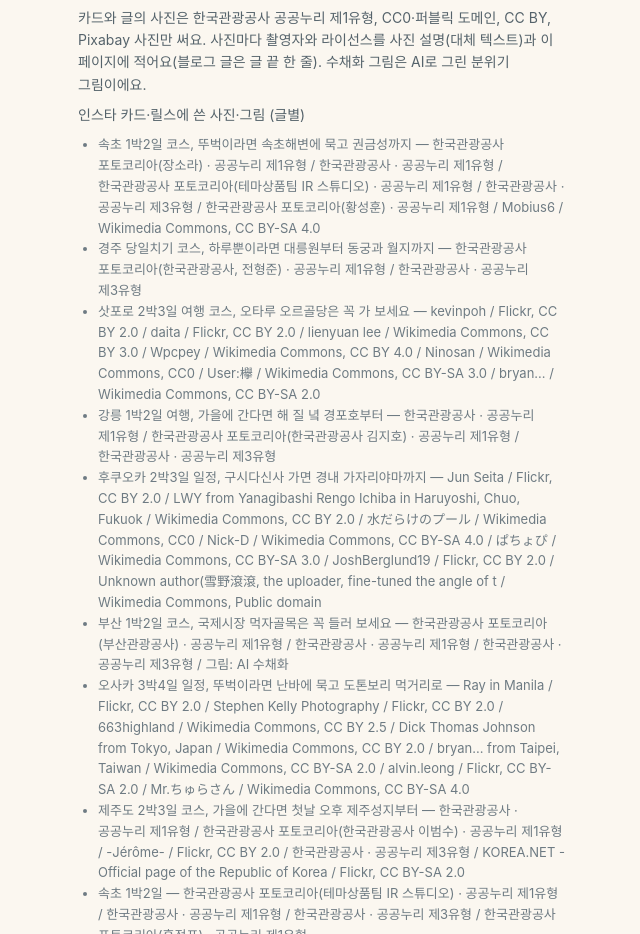
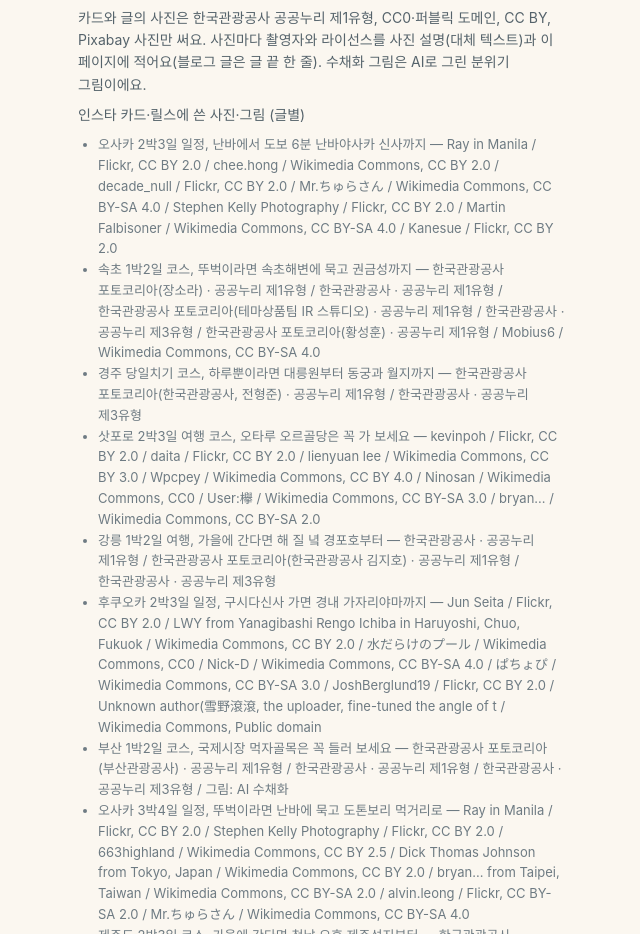
Before and after one commit to meleerosa/powerjtrip, a plain HTML site: page index.html in a window 1280 px wide. Shown: the part 2262-3196 px from the top of the page, without its empty margins (318-958 px from the left). Drawn offline with Linux system fonts and the light colour scheme.

Commit message:
travel hub index.html

```diff
--- a/index.html
+++ b/index.html
@@ -121,6 +121,7 @@ footer p{margin:3px 0}
 <p class="note">카드와 글의 사진은 한국관광공사 공공누리 제1유형, CC0·퍼블릭 도메인, CC BY, Pixabay 사진만 써요. 사진마다 촬영자와 라이선스를 사진 설명(대체 텍스트)과 이 페이지에 적어요(블로그 글은 글 끝 한 줄). 수채화 그림은 AI로 그린 분위기 그림이에요.</p>
 <p class="note">인스타 카드·릴스에 쓴 사진·그림 (글별)</p>
 <ul class="credits">
+<li>오사카 2박3일 일정, 난바에서 도보 6분 난바야사카 신사까지 — Ray in Manila / Flickr, CC BY 2.0 / chee.hong / Wikimedia Commons, CC BY 2.0 / decade_null / Flickr, CC BY 2.0 / Mr.ちゅらさん / Wikimedia Commons, CC BY-SA 4.0 / Stephen Kelly Photography / Flickr, CC BY 2.0 / Martin Falbisoner / Wikimedia Commons, CC BY-SA 4.0 / Kanesue / Flickr, CC BY 2.0</li>
 <li>속초 1박2일 코스, 뚜벅이라면 속초해변에 묵고 권금성까지 — 한국관광공사 포토코리아(장소라) · 공공누리 제1유형 / 한국관광공사 · 공공누리 제1유형 / 한국관광공사 포토코리아(테마상품팀 IR 스튜디오) · 공공누리 제1유형 / 한국관광공사 · 공공누리 제3유형 / 한국관광공사 포토코리아(황성훈) · 공공누리 제1유형 / Mobius6 / Wikimedia Commons, CC BY-SA 4.0</li>
 <li>경주 당일치기 코스, 하루뿐이라면 대릉원부터 동궁과 월지까지 — 한국관광공사 포토코리아(한국관광공사, 전형준) · 공공누리 제1유형 / 한국관광공사 · 공공누리 제3유형</li>
 <li>삿포로 2박3일 여행 코스, 오타루 오르골당은 꼭 가 보세요 — kevinpoh / Flickr, CC BY 2.0 / daita / Flickr, CC BY 2.0 / lienyuan lee / Wikimedia Commons, CC BY 3.0 / Wpcpey / Wikimedia Commons, CC BY 4.0 / Ninosan / Wikimedia Commons, CC0 / User:欅 / Wikimedia Commons, CC BY-SA 3.0 / bryan... / Wikimedia Commons, CC BY-SA 2.0</li>
```
